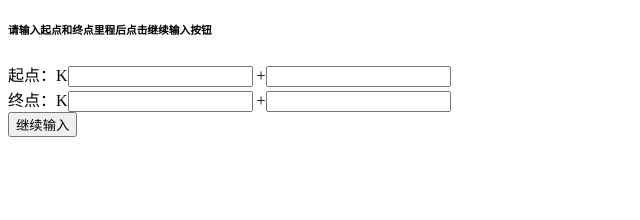
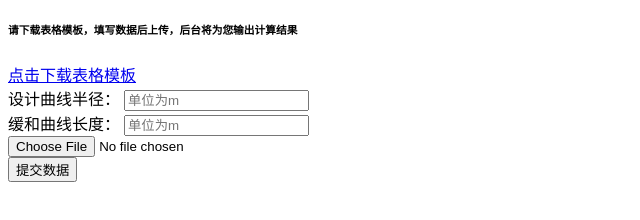
Before and after one commit to kakasearch/rtp, a website: page views/既有线拨距计算/既有线拨距计算.html in a window 1280 px wide. Shown: the part 70-290 px from the top of the page, without its empty margins (0-640 px from the left). Drawn offline with Linux system fonts and the light colour scheme.

Commit message:
重新写了代码，增加了上传功能

```diff
--- a/views/既有线拨距计算/既有线拨距计算.html
+++ b/views/既有线拨距计算/既有线拨距计算.html
@@ -10,27 +10,19 @@
 </head>
 <body>
     <h1>欢迎使用本工具</h1>
-    <h6>请输入起点和终点里程后点击继续输入按钮</h6>
+    <h6>请下载表格模板，填写数据后上传，后台将为您输出计算结果</h6>
+    <a href="111.xlsx" target="_blank">点击下载表格模板</a>
     <form name="既有线拨距计算">
-        <!-- 输入起点里程 -->
-        <div><label for="QD_K">起点：K</label><input type="text" oninput="value=value.replace(/[^\d\.]/g,'')" name="QD_K"  id="QD_K">
-        <label for="QD">+</label><input type="text" oninput="value=value.replace(/[^\d\.]/g,'')" name="QD"  id="QD"></div>
-        <!-- 输入终点里程 -->
-        <div><label for="ZD_K">终点：K</label><input type="text" oninput="value=value.replace(/[^\d\.]/g,'')" name="ZD_K"  id="ZD_K">
-        <label for="ZD">+</label><input type="text" oninput="value=value.replace(/[^\d\.]/g,'')" name="ZD"  id="ZD"></div>
-        <div><input type="button" value="继续输入" onclick="input_faiz()"></div>
-        <!-- 生成faiz的输入框 -->
-        <script>
-            function input_faiz()
-            QD_K = document.querySelector("#QD_K").value                                //input
-            ZD_K = document.querySelector("#ZD_K").value                                //input
-            QD = document.querySelector("#QD").value                                //input
-            ZD = document.querySelector("#ZD").value                                //input
-           var number_faiz = ZD + ZD_K*1000 - (QD_K*1000 + QD )
-
-
-        </script>
-
+     <!-- 输出设计曲线半径 -->
+     <div><label for="R_sj">设计曲线半径：</label>
+        <input type="text" oninput="value=value.replace(/[^\d.]/g,'')" name="R_sj"  placeholder="单位为m" id="R_sj">
+     </div>
+     <!-- 输入缓和曲线长度 -->
+     <div><label for="l_0">缓和曲线长度：</label>
+        <input type="text" oninput="value=value.replace(/[^\d.]/g,'')" name="l_0"  placeholder="单位为m" id="l_0">
+     </div>
+     <input type="file"><br>
+     <input type="button" value="提交数据">
     </form>
 
 
```
Also changed, not shown: 1 other file.
